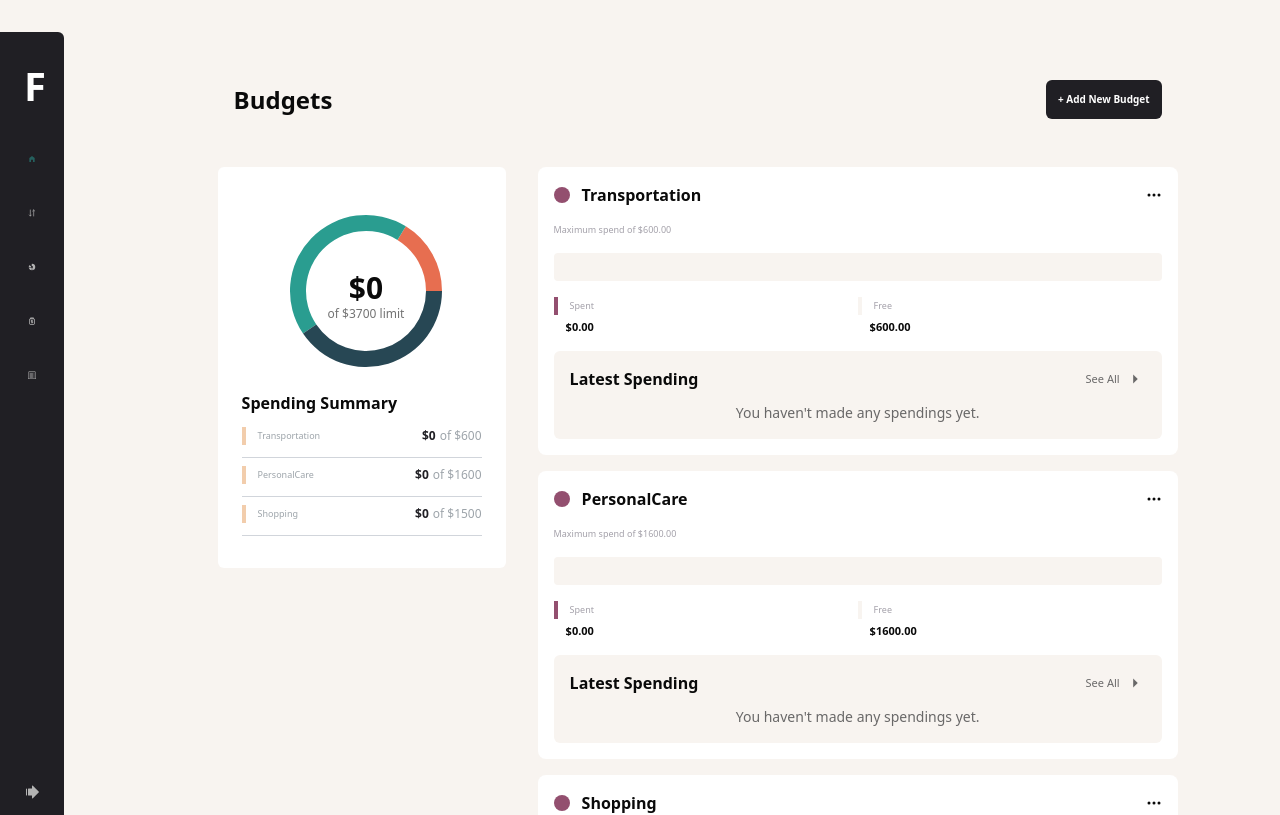
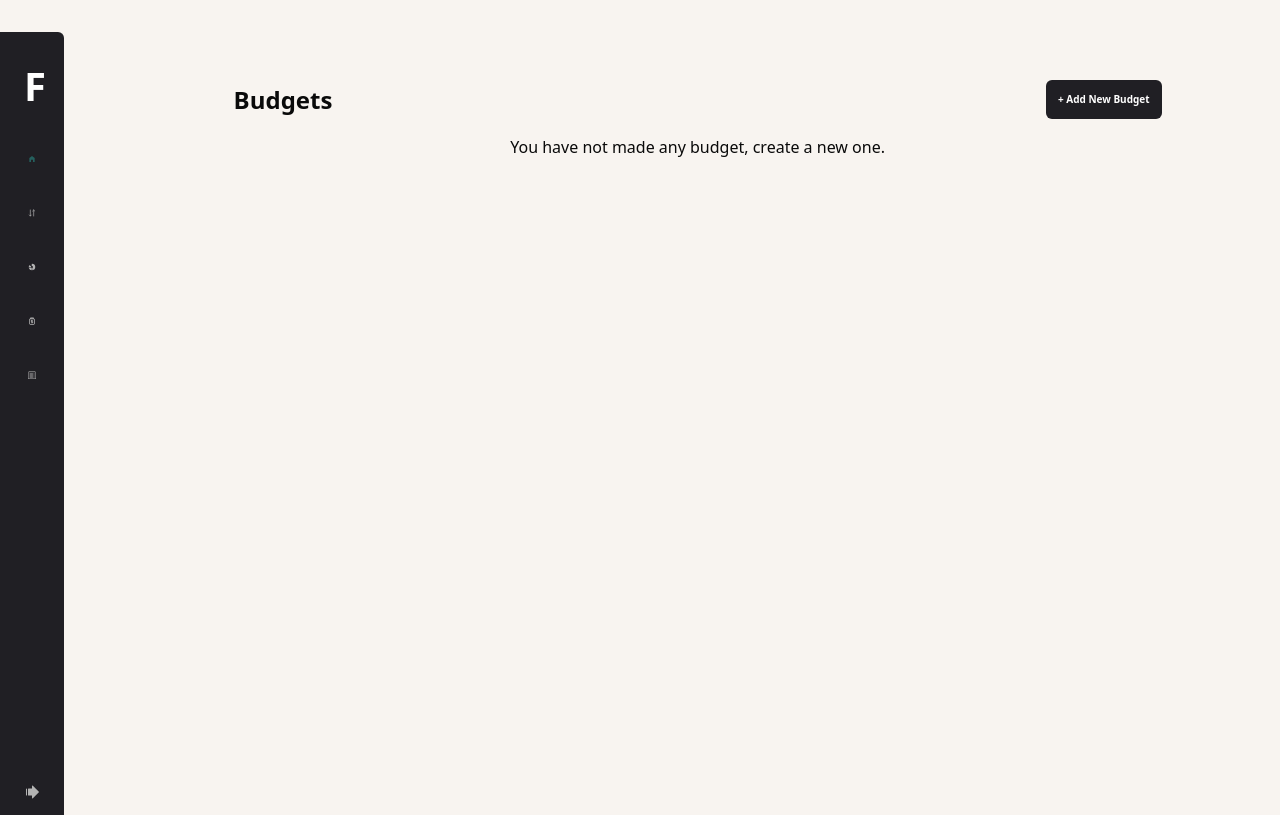
Before and after one commit to Highshirt99/Finance, a Next.js app: page /views/budgets in a window 1280 px wide. Shown: the top 815 px of the page. Built offline with nearby package versions, Linux system fonts and the light colour scheme.

Commit message:
budget chart

```diff
--- a/src/app/views/budgets/page.js
+++ b/src/app/views/budgets/page.js
@@ -8,41 +8,27 @@ import Link from "next/link";
 import { BsThreeDots } from "react-icons/bs";
 import EditBudget from "@/components/modals/EditBudget ";
 import ConfirmDelete from "@/components/modals/ConfirmDelete ";
-
-
-export  const allBudgets = [
-  {
-    category: "Transportation",
-    max: 600,
-    spent: 0.0,
-    id: 1,
-  },
-  {
-    category: "PersonalCare",
-    max: 1600,
-    spent: 0.0,
-    id: 2,
-  },
-  {
-    category: "Shopping",
-    max: 1500,
-    spent: 0.0,
-    id: 3,
-  },
-];
+import { getRandomColor } from "@/components/Chart ";
 
 const Budgets = () => {
-
-
   const [budgetModalOpen, setBudgetModalOpen] = useState(false);
   const [EditBudgetModalOpen, setEditBudgetModalOpen] = useState(null);
   const [showMenu, setShowMenu] = useState(false);
   const [selectedCategory, setSelectedCategory] = useState(null);
   const [showDeleteModal, setShowDeleteModal] = useState(false);
 
-  const {
-    budgets, setBudgets
-  } = useContext(AppContext)
+  const { budgets, setBudgets } = useContext(AppContext);
+
+  const chartData =
+    budgets.length > 0
+      ? budgets.map((item) => {
+          return {
+            category: item.category,
+            budget: Number(item.max),
+            fill: getRandomColor(),
+          };
+        })
+      : [];
 
   const handleShowMenu = (id) => {
     setSelectedCategory(id);
@@ -54,7 +40,7 @@ const Budgets = () => {
   };
 
   const deleteBudget = (id) => {
-    const filtered = budgets.filter((item) => item.id !== id);
+    const filtered = budgets?.filter((item) => item.id !== id);
     setBudgets(filtered);
     setShowDeleteModal(false);
   };
@@ -70,9 +56,10 @@ const Budgets = () => {
           + Add New Budget
         </button>
       </div>
+      {budgets?.length > 0 ? (
         <div className="flex gap-8 max-md:flex-col my-12  ">
           <div className="flex flex-col bg-[#fff] max-md:w-full h-fit justify-center w-[30%] rounded-md p-6  ">
-          <Chart />
+            <Chart chartData={chartData} />
             <h4 className="font-bold text-[16px]">Spending Summary</h4>
             <div className="mt-3">
               {budgets.map((budget) => (
@@ -188,21 +175,25 @@ const Budgets = () => {
                 )}
                 {showDeleteModal && (
                   <ConfirmDelete
-
                     setShowDeleteModal={setShowDeleteModal}
                     deleteBudget={deleteBudget}
                     budget={budget}
-
                   />
                 )}
               </div>
             ))}
           </div>
         </div>
+      ) : (
+        <p className = "text-center mt-4">You have not made any budget, create a new one.</p>
+      )}
 
       {budgetModalOpen && (
-        <AddBudget budgets={budgets}
-         setBudgetModalOpen={setBudgetModalOpen} />
+        <AddBudget
+          budgets={budgets}
+          setBudgetModalOpen={setBudgetModalOpen}
+          setBudgets={setBudgets}
+        />
       )}
     </div>
   );
--- a/src/components/Budgets.jsx
+++ b/src/components/Budgets.jsx
@@ -1,9 +1,20 @@
+import { useContext } from "react";
 import { MdArrowRight } from "react-icons/md";
 import Link from "next/link";
 import { Chart } from "@/components/Chart ";
+import { getRandomColor } from "@/components/Chart ";
+import { AppContext } from "./Provider";
 
 const Budgets = () => {
+const { budgets } = useContext(AppContext);
 
+const chartData = budgets.length > 0 ? budgets.map((item) => {
+  return {
+    category: item.category,
+    budget: Number(item.max),
+    fill: getRandomColor(),
+  };
+}) : []
 
   return (
     <div className="bg-white rounded-md ">
@@ -18,7 +29,7 @@ const Budgets = () => {
       </div>
 
       <div className="flex flex-col justify-center lg:gap-48 lg:flex-row">
-        <Chart />
+        <Chart chartData = {chartData} />
         <div className=" flex gap-2 lg:flex-col  p-4 text-[10px]">
           <div className="flex items-center gap-2">
             <div className="w-1 h-[26px] bg-[#f2cdac]"></div>
--- a/src/components/Chart.js
+++ b/src/components/Chart.js
@@ -5,16 +5,8 @@ import { AppContext } from "./Provider";
 import { TrendingUp } from "lucide-react";
 import { Label, Pie, PieChart } from "recharts";
 
+import { Card, CardContent } from "@/components/ui/card ";
 import {
-  Card,
-  CardContent,
-  CardDescription,
-  CardFooter,
-  CardHeader,
-  CardTitle,
-} from "@/components/ui/card ";
-import {
-  ChartConfig,
   ChartContainer,
   ChartTooltip,
   ChartTooltipContent,
@@ -22,49 +14,42 @@ import {
 
 export const description = "A donut chart with text";
 
+export function getRandomColor() {
+  // Generate a random integer between 0 and 16777215 (hexadecimal #FFFFFF)
+  const randomColor = Math.floor(Math.random() * 16777215).toString(16);
+  // Pad with leading zeros if necessary and prepend with #
+  return `#${randomColor.padStart(6, "0")}`;
+}
 
+export function Chart({ chartData }) {
+  const { budgets } = React.useContext(AppContext);
 
-export function Chart() {
-  const { budgets } = React.useContext(AppContext);
+  const data = chartData?.map((item, index) => {
+    return {
+      [item.category]: {
+        label: item.category,
+        color: getRandomColor(),
+      },
+    };
+  });
+
   const totalBudgets = React.useMemo(() => {
-    return budgets.reduce((acc, curr) => acc + curr.max, 0);
+    return budgets.length > 0
+      ? budgets.reduce((acc, curr) => acc + Number(curr.max), 0)
+      : 0;
   }, [budgets]);
   const totalSpent = React.useMemo(() => {
-    return budgets.reduce((acc, curr) => acc + curr.spent, 0);
+    return budgets.length > 0
+      ? budgets.reduce((acc, curr) => acc + Number(curr.spent), 0)
+      : 0;
   }, [budgets]);
 
+  const chartConfig = {
+    budget: {
+      labels: budgets?.length > 0 ? budgets.map((item) => item.category) : [],
+    },
 
-  const chartData = [
-    { browser: "chrome", visitors:  budgets[0].max, fill: "var(--color-chrome)" },
-    { browser: "safari", visitors: budgets[1].max, fill: "var(--color-safari)" },
-    { browser: "firefox",visitors: budgets[2].max, fill: "var(--color-firefox)" },
-    // { browser: "edge", visitors: 173, fill: "var(--color-edge)" },
-    // { browser: "other", visitors: 190, fill: "var(--color-other)" },
-  ];
-  const chartConfig = {
-    budgets: {
-      label: "budget",
-    },
-    chrome: {
-      label: budgets[0].category,
-      color: "hsl(var(--chart-1))",
-    },
-    safari: {
-      label: budgets[1].category,
-      color: "hsl(var(--chart-2))",
-    },
-    firefox: {
-      label: budgets[2].category,
-      color: "hsl(var(--chart-3))",
-    },
-    // edge: {
-    //   label: "Edge",
-    //   color: "hsl(var(--chart-4))",
-    // },
-    // other: {
-    //   label: "Other",
-    //   color: "hsl(var(--chart-5))",
-    // },
+    ...data,
   };
 
   return (
@@ -81,8 +66,8 @@ export function Chart() {
             />
             <Pie
               data={chartData}
-              dataKey="visitors"
-              nameKey="browser"
+              dataKey="budget"
+              nameKey="category"
               innerRadius={60}
               strokeWidth={5}
             >
--- a/src/components/Provider.jsx
+++ b/src/components/Provider.jsx
@@ -12,7 +12,7 @@ export const AppContext = createContext();
 export default function Provider({ children }) {
   const [activeMenu, setActiveMenu] = useState(1);
   const [minimizeMenu, setMinimizeMenu] = useState(true);
-  const [budgets, setBudgets] = useState(allBudgets);
+  const [budgets, setBudgets] = useState([]);
   const [token, setToken] = useState(null);
 
   const queryClient = new QueryClient();
--- a/src/components/modals/AddBudget.jsx
+++ b/src/components/modals/AddBudget.jsx
@@ -4,7 +4,7 @@ import toast from "react-hot-toast";
 import { useForm } from "react-hook-form";
 import { transactionCategories } from "./AddTransaction";
 
-const AddBudget = ({ setBudgetModalOpen, budgets }) => {
+const AddBudget = ({ setBudgetModalOpen, budgets, setBudgets }) => {
   const {
     register,
     handleSubmit,
@@ -13,14 +13,19 @@ const AddBudget = ({ setBudgetModalOpen, budgets }) => {
 
   const onSubmit = (data) => {
     const newBudget = {
-      ...data, id:Math.floor(Math.random() * 1000), spent: 0    }
-      budgets.push(newBudget)
+      ...data,
+      id: Math.floor(Math.random() * 1000),
+      spent: 0,
+    };
+const allBudgets = [...budgets, newBudget]
+    setBudgets(allBudgets);
 
     setBudgetModalOpen(false);
 
     toast.success("Budget added successfully.");
   };
 
+  console.log(budgets);
   return (
     <div className="backdrop-blur-sm overflow-scroll shadow-md flex justify-center items-center fixed inset-0 z-[50] bg-black bg-opacity-10 scrollbar-hide">
       <div className="bg-white  lg:w-[400px] w-[350px] h-fit p-4 rounded-md  bottom-[80px] relative top-1">
```
Lines whose indentation alone changed are shown as unchanged.
